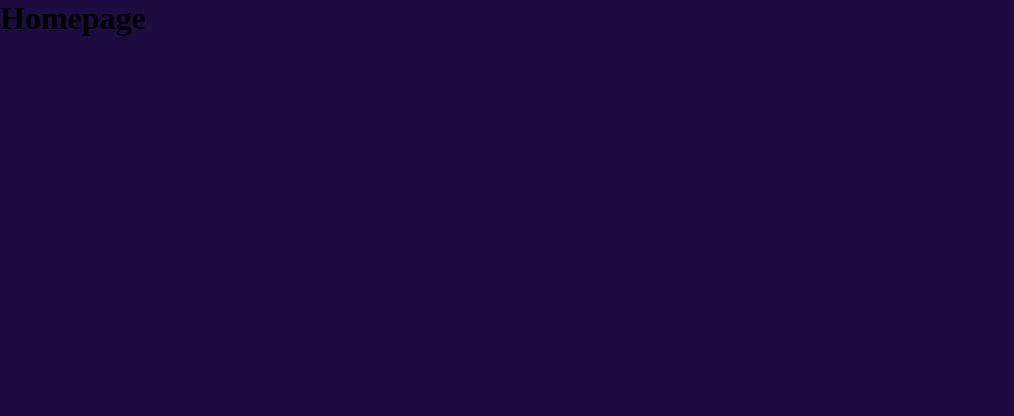
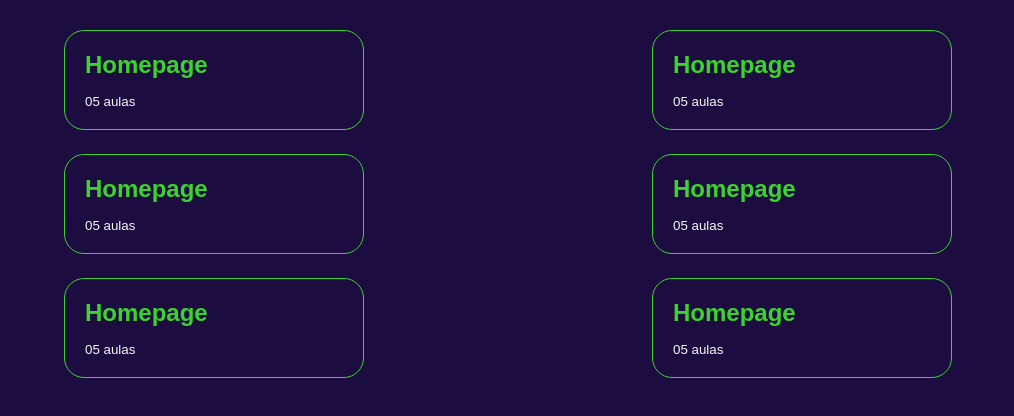
Before and after one commit to vdsou/prova-frontend, a React (Create React App) app: page / in a window 1280 px wide. Shown: the top 416 px of the page, without its empty margins (0-1014 px from the left). Built offline with nearby package versions, Linux system fonts and the light colour scheme.

Commit message:
add homepage styles

```diff
--- /dev/null
+++ b/src/components/Modules/index.jsx
@@ -0,0 +1,35 @@
+import React from 'react';
+import {
+  Wrapper, CardTitle, Card, ClassesQuantity,
+} from './styles';
+
+const Modules = () => (
+  <Wrapper>
+    <Card>
+      <CardTitle>Homepage</CardTitle>
+      <ClassesQuantity>05 aulas</ClassesQuantity>
+    </Card>
+    <Card>
+      <CardTitle>Homepage</CardTitle>
+      <ClassesQuantity>05 aulas</ClassesQuantity>
+    </Card>
+    <Card>
+      <CardTitle>Homepage</CardTitle>
+      <ClassesQuantity>05 aulas</ClassesQuantity>
+    </Card>
+    <Card>
+      <CardTitle>Homepage</CardTitle>
+      <ClassesQuantity>05 aulas</ClassesQuantity>
+    </Card>
+    <Card>
+      <CardTitle>Homepage</CardTitle>
+      <ClassesQuantity>05 aulas</ClassesQuantity>
+    </Card>
+    <Card>
+      <CardTitle>Homepage</CardTitle>
+      <ClassesQuantity>05 aulas</ClassesQuantity>
+    </Card>
+  </Wrapper>
+);
+
+export default Modules;
--- /dev/null
+++ b/src/components/Modules/styles.js
@@ -0,0 +1,41 @@
+import styled from 'styled-components';
+
+export const Wrapper = styled.main`
+  display: grid;
+  grid-template-columns: auto auto;
+  gap: 2.4rem;
+  width: 90vw;
+  margin: 3rem auto;
+`;
+
+export const CardTitle = styled.h4`
+  color: ${({ theme }) => theme.colors.primary};
+  font-size: clamp(2rem, 2vw, 2.4rem);
+  overflow-wrap: break-word;
+  margin-bottom: 1rem;
+`;
+
+export const ClassesQuantity = styled.span`
+  color: ${({ theme }) => theme.colors.secondary};
+`;
+
+export const Card = styled.button`
+  overflow: hidden;
+  display: flex;
+  flex-wrap: wrap;
+  flex-direction: column;
+  align-items: start;
+  justify-content: space-between;
+  height: 10rem;
+  width: clamp(50%, 80vw, 30rem);
+  padding: 2rem;
+  background: none;
+  border: 0.1rem solid ${({ theme }) => theme.colors.primary};
+  border-radius: 2rem;
+
+  cursor: pointer;
+
+  &:hover {
+    opacity: 0.9;
+  }
+`;
--- a/src/pages/Homepage/index.jsx
+++ b/src/pages/Homepage/index.jsx
@@ -1,8 +1,7 @@
 import React from 'react';
+import Modules from '../../components/Modules';
 
 const Homepage = () => (
-  <div>
-    <h1>Homepage</h1>
-  </div>
+  <Modules />
 );
 export default Homepage;
--- a/src/styles/globalStyles.js
+++ b/src/styles/globalStyles.js
@@ -1,6 +1,9 @@
 import { createGlobalStyle } from 'styled-components';
 
 const GlobalStyles = createGlobalStyle`
+:root{
+  font-size: 62.5%;
+}
 * {
   margin: 0;
   padding: 0;
```
Also changed, not shown: src/pages/Homepage/styles.js (added).
